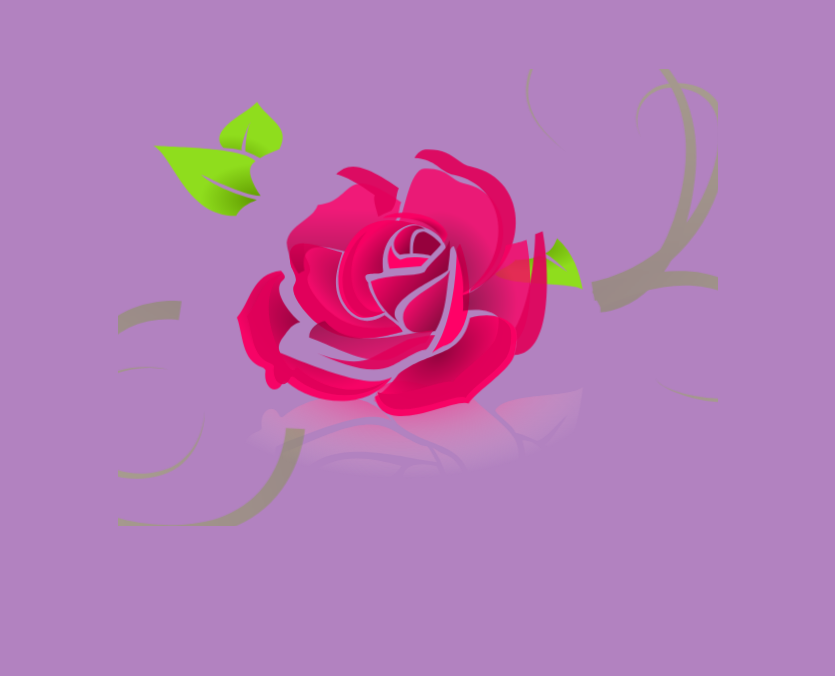
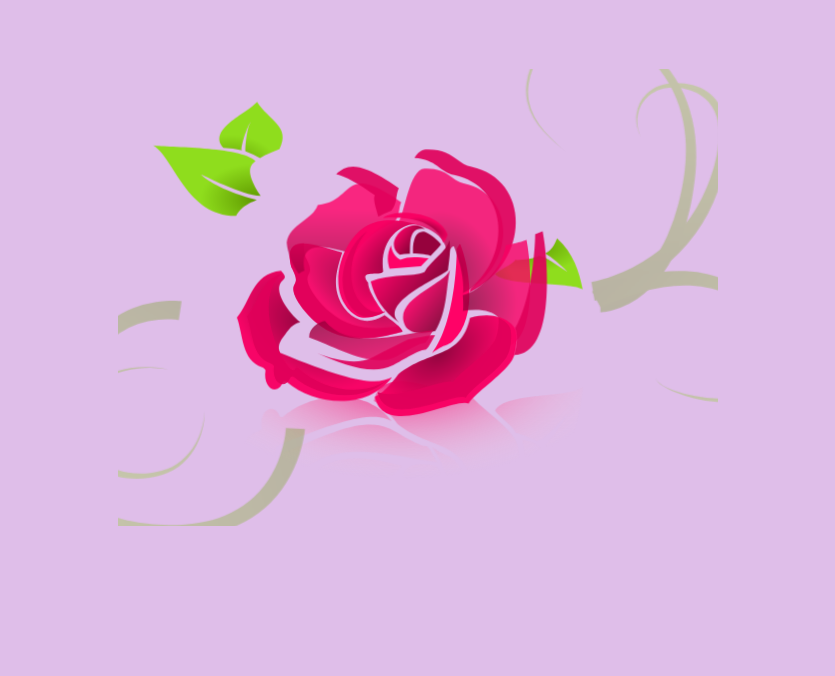
Before and after one commit to Walther08/SanValenValen, a plain HTML site: page index.html in a window 1280 px wide. Shown: the part 157-833 px from the top of the page, without its empty margins (222-1057 px from the left). Drawn offline with nearby package versions, Linux system fonts and the light colour scheme.

Commit message:
background changes

```diff
--- a/style.css
+++ b/style.css
@@ -1,6 +1,6 @@
 body {
  margin:0;
- background: rgb(178, 130, 192);
+ background: rgb(223, 190, 233);
  height: 100%;
  display: flex;
  flex-direction: column;
```
Also changed, not shown: 1 other file.
